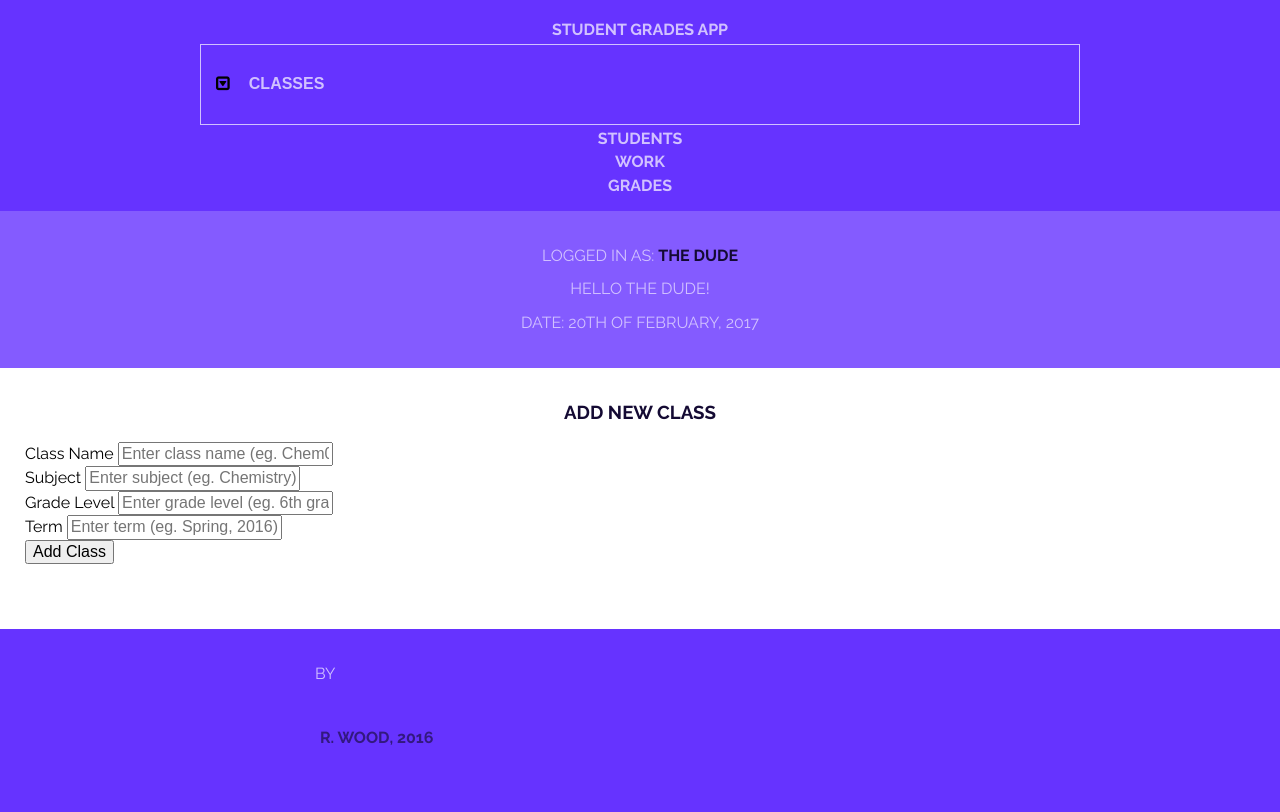
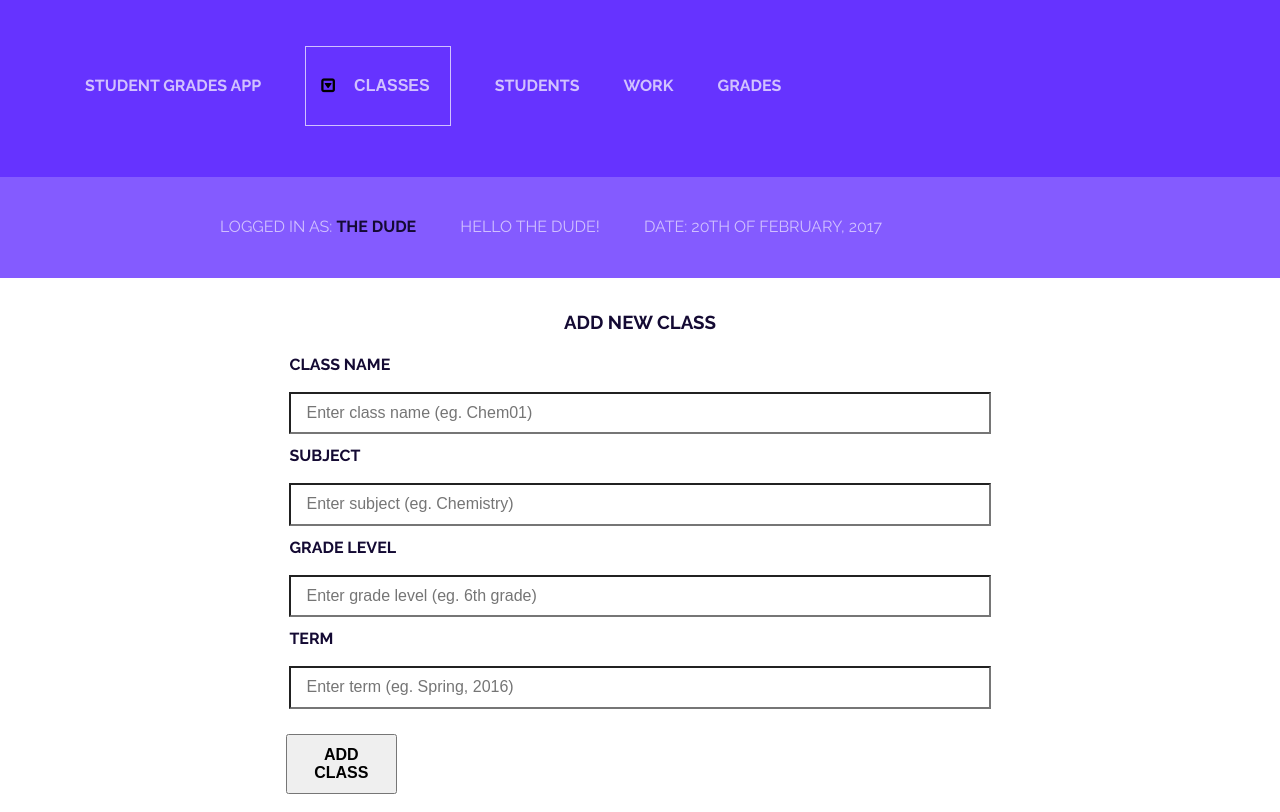
Before and after one commit to testinnplayin/student-grades-app, a website: page ideas/mock-create-class.html in a window 1280 px wide. Shown: the top 812 px of the page. Drawn offline with nearby package versions, Linux system fonts and the light colour scheme.

Commit message:
completed styles for create view

```diff
--- a/ideas/create-class.css
+++ b/ideas/create-class.css
@@ -178,6 +178,54 @@ h1 {
 
 
 
+/* FORM STYLES */
+
+form {
+	margin: 20px auto;
+	width: 95%;
+}
+
+.form-group {
+	margin: 10px auto;
+	width: 95%;
+}
+
+.form-group label {
+	font-weight: bold;
+	text-transform: uppercase;
+	line-height: 1.5em;
+	display: block;
+	margin-bottom: 15px;
+	color: #140a33;
+}
+
+.form-group input {
+	padding: 10px 15px;
+	background-color: #fff;
+	width: 100%;
+}
+
+.form-group input:focus,
+.form-group input:hover {
+	background-color: #c1adff;
+}
+
+form button {
+	padding: 10px 15px;
+	font-weight: bold;
+	text-transform: uppercase;
+	display: inline-block;
+	margin: 15px auto 15px 5px;
+	width: 95%;
+}
+
+form button:focus,
+form button:hover {
+	background-color: #fff;
+	cursor: pointer;
+}
+
+
 /* TABLE DROPDOWN BUTTON */
 
 .dropdown-btn {
@@ -306,3 +354,132 @@ footer {
 .footer-div ul li a:hover {
 	color: #d1c1ff;
 }
+
+
+
+/* MEDIA QUERIES */
+
+@media screen and (min-width: 640px) {
+	nav {
+		height: 400px;
+		padding: 25px;
+	}
+
+	nav ul li {
+		margin: 15px 40px 10px 0;
+	}
+
+	.footer-div {
+		width: 25%;
+	}
+
+	.actions-dropdown-classes {
+		min-width: 448px;
+	}
+
+	footer {
+		height: 400px;
+	}
+
+	.footer-container {
+		width: 100%;
+	}
+
+	.footer-div {
+		display: inline-block;
+	}
+
+	.left {
+		float: left;
+	}
+
+	.middle {
+		clear: both;
+	}
+
+	.right {
+		float: right;
+	}
+}
+
+@media screen and (min-width: 1000px) {
+	nav {
+		height: auto;
+	}
+
+	nav ul {
+		padding-top: 15px;
+	}
+
+	nav ul li,
+	.secondary-nav ul li {
+		display: inline-block;
+	}
+
+	nav ul li a,
+	.secondary-nav ul li a {
+		display: inline;
+	}
+
+	.secondary-nav {
+		padding: 10px 20px;
+	}
+
+
+	.secondary-nav ul li {
+		margin-left: 20px;
+		margin-right: 20px;
+	}
+
+	form {
+		width: 70%;
+	}
+
+	form button {
+		max-width: 30%;
+		margin: 15px auto 15px 15px;
+	}
+
+	.dropdown-btn {
+		margin-right: 0px;
+	}
+
+	.actions-dropdown-classes {
+		min-width: 114px;
+	}
+
+	.footer-container {
+		width: 90%;
+	}
+
+	.footer-div {
+		margin-left: 50px;
+	}
+
+	.footer-div li {
+		margin: 5px 0;
+	}
+
+}
+
+@media screen and (min-width: 1200px) {
+	nav .row {
+		max-width: 100%;
+	}
+
+	form {
+		width: 60%;
+	}
+
+	form button {
+		width: 15%;
+	}
+
+	.footer-container {
+		width: 100%;
+	}
+
+	.footer-container .row {
+		max-width: 100%;
+	}
+}
--- a/ideas/mock-create-class.html
+++ b/ideas/mock-create-class.html
@@ -50,19 +50,19 @@
 				<div class="content-container js-content-container">
 					<h3>Add New Class</h3>
          			<form id="create-class-form">
-         				<div class="name-group js-f-group-0">
+         				<div class="name-group form-group js-f-group-0">
          					<label for="class-name">Class Name</label>
          					<input type="text" id="class-name" name="class-creation" placeholder="Enter class name (eg. Chem01)" />
          				</div>
-         				<div class="subject-group js-f-group-1">
+         				<div class="subject-group form-group js-f-group-1">
          					<label for="subject">Subject</label>
          					<input type="text" id="subject" name="class-creation" placeholder="Enter subject (eg. Chemistry)" />
          				</div>
-         				<div class="grade-group js-f-group-2">
+         				<div class="grade-group form-group js-f-group-2">
          					<label for="grade-level">Grade Level</label>
          					<input type="text" id="grade-level" name="class-creation" placeholder="Enter grade level (eg. 6th grade)" />
          				</div>
-         				<div class="term-group js-f-group-3">
+         				<div class="term-group form-group js-f-group-3">
          					<label for="term">Term</label>
          					<input type="text" id="term" name="class-creation" placeholder="Enter term (eg. Spring, 2016)" />
          				</div>
--- a/public/styles/main.scss
+++ b/public/styles/main.scss
@@ -1,10 +1,10 @@
 @import "_mix-n-var";
 @import "_grid";
 @import "templates/_index";
-@import "_media-q-index";
 @import "templates/_class-list-template";
 @import "templates/_class-form-template";
 @import "templates/_lightbox-styles";
+@import "_media-q-index";
 
 
 
```
Also changed, not shown: public/styles/main.css.
